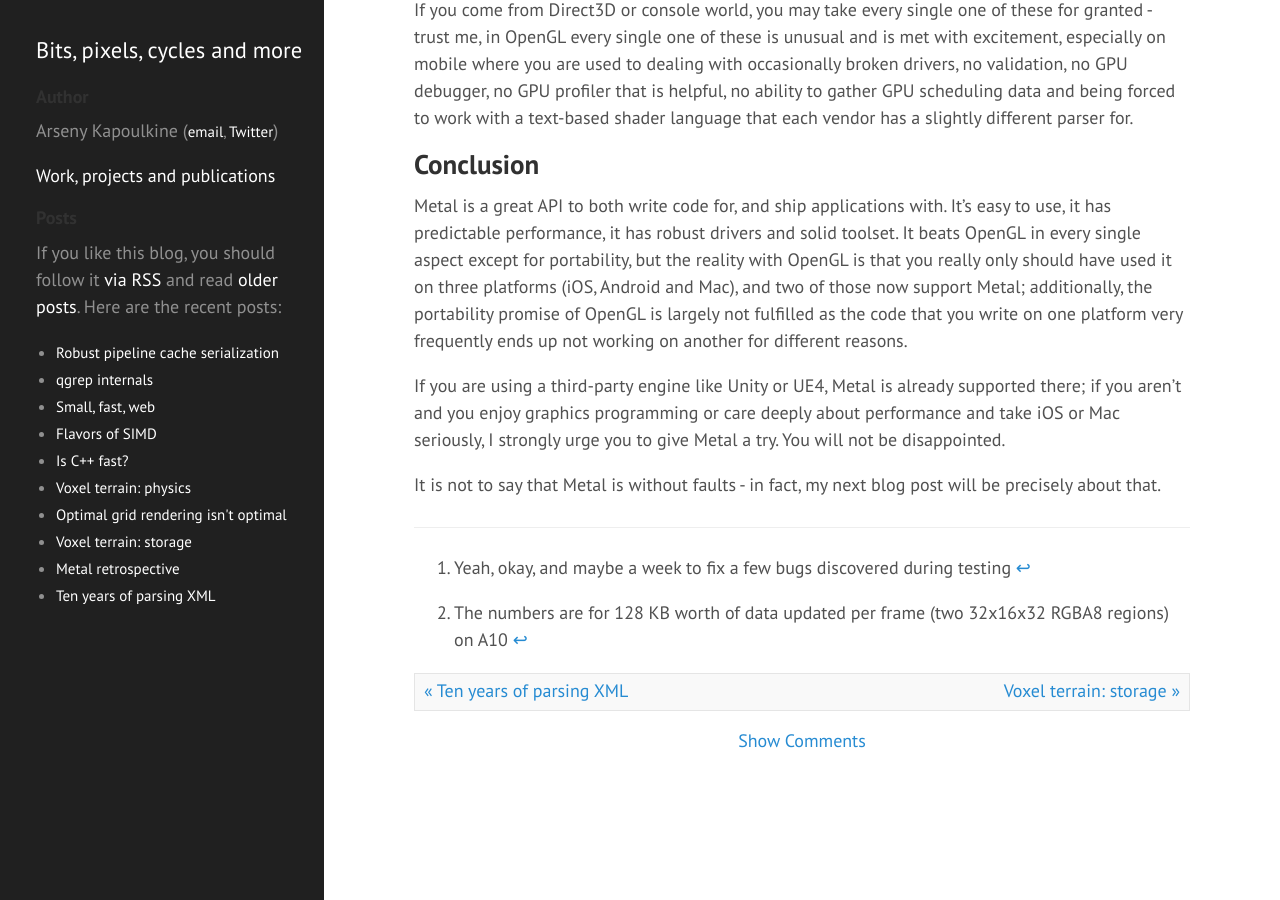
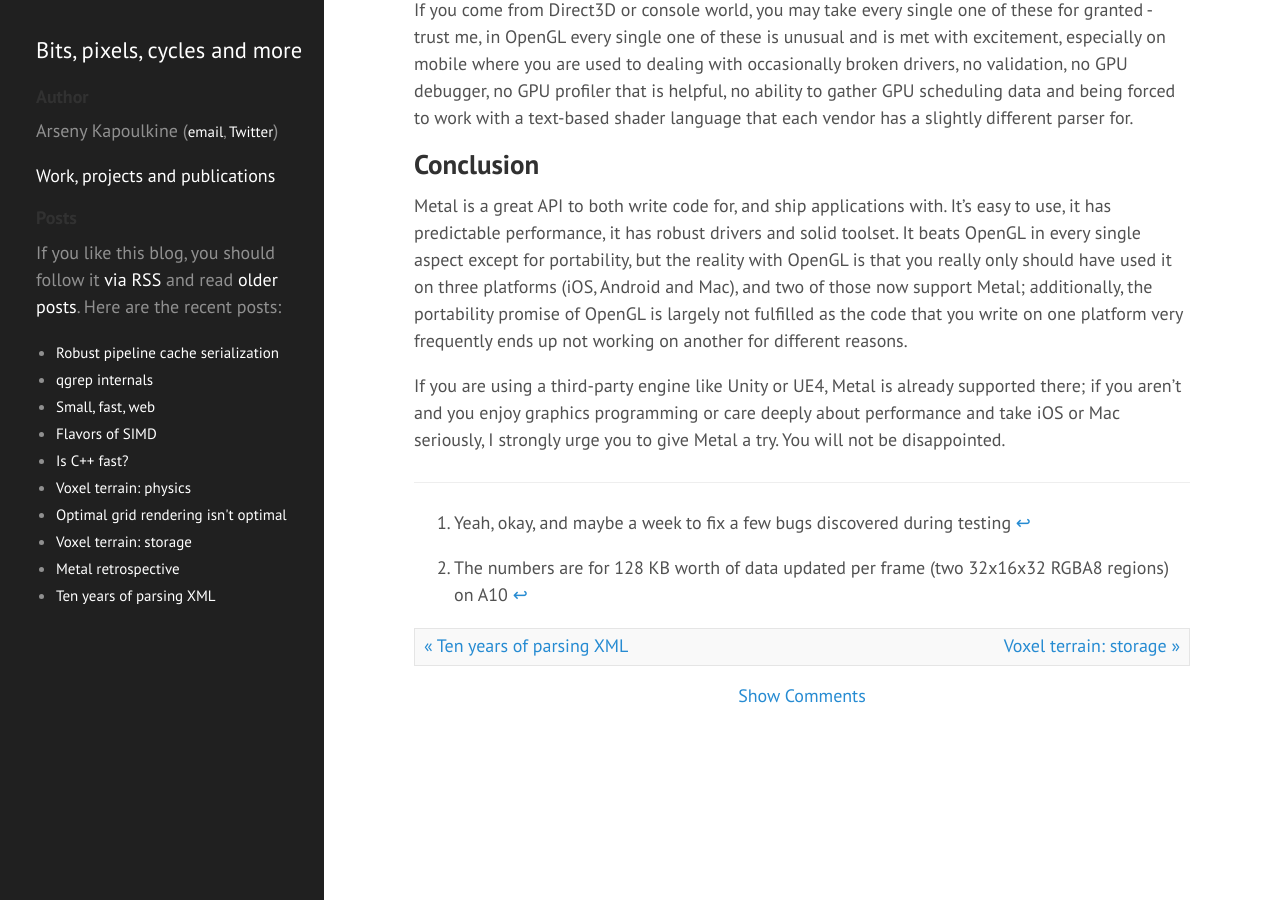
Before and after one commit to zeux/zeux.github.io, a Jekyll site: the page built from _posts/2016-12-01-metal-retrospective.md, in a window 1280 px wide and 900 px high, scrolled down 5351 px. Built offline with Jekyll 4.4.1, drawn with Linux system fonts in a browser that asks for light colours.

Commit message:
I guess the "next post" never happened

```diff
--- a/_posts/2016-12-01-metal-retrospective.md
+++ b/_posts/2016-12-01-metal-retrospective.md
@@ -75,8 +75,6 @@ Metal is a great API to both write code for, and ship applications with. It's ea
 
 If you are using a third-party engine like Unity or UE4, Metal is already supported there; if you aren't and you enjoy graphics programming or care deeply about performance and take iOS or Mac seriously, I strongly urge you to give Metal a try. You will not be disappointed.
 
-It is not to say that Metal is without faults - in fact, my next blog post will be precisely about that.
-
 ---
 [^1]: The numbers are for 128 KB worth of data updated per frame (two 32x16x32 RGBA8 regions) on A10
 [^2]: Yeah, okay, and maybe a week to fix a few bugs discovered during testing
```
